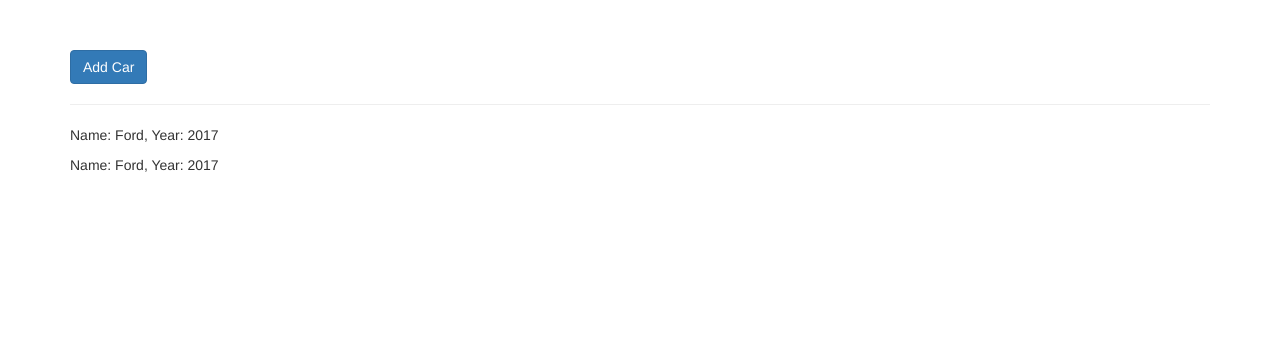
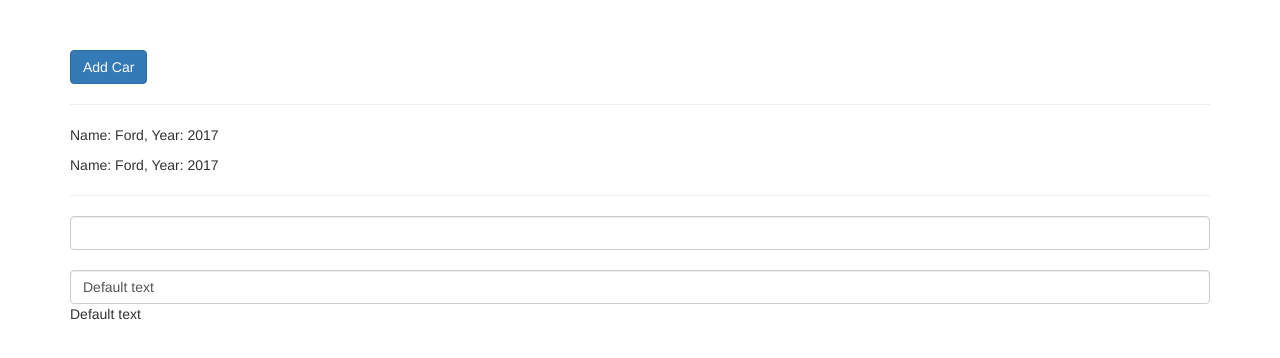
Before and after one commit to atab68/Angular2, an Angular app: page / in a window 1280 px wide. Shown: the top 358 px of the page. Built offline with nearby package versions, Linux system fonts and the light colour scheme.

Commit message:
one way binding and two way binding

```diff
--- a/src/app/app.module.ts
+++ b/src/app/app.module.ts
@@ -1,6 +1,6 @@
 import { BrowserModule } from '@angular/platform-browser';
 import { NgModule } from '@angular/core';
-
+import { FormsModule } from '@angular/forms';
 import { AppRoutingModule } from './app-routing.module';
 import { AppComponent } from './app.component';
 import { CarsComponent } from './cars/cars.component';
@@ -16,6 +16,7 @@ import { CarComponent } from './car/car.component';
   ],
   imports: [
     BrowserModule,
+    FormsModule,
     AppRoutingModule
   ],
   providers: [],
--- a/src/app/cars/cars.component.html
+++ b/src/app/cars/cars.component.html
@@ -1,5 +1,15 @@
-<button [disabled]="!canAddCar" class="btn btn-primary">Add Car</button>
+<button  class="btn btn-primary" (click)="addCar()">Add Car</button>
 <br>
+<p>{{ addCarStatus }}</p>
 <hr>
 <app-car></app-car>
 <app-car></app-car>
+
+<hr>
+
+<input type="text" class="form-control"  (keyup)="onKeyUp($event)">
+<!-- [iz componeta v shablon] (iz shablona v component) -->
+<br>
+<input type="text" class="form-control" [(ngModel)]="inputText">
+
+<p> {{ inputText }}</p>
--- a/src/app/cars/cars.component.ts
+++ b/src/app/cars/cars.component.ts
@@ -7,12 +7,20 @@ import { Component } from '@angular/core';
 })
 export class CarsComponent {
 
-  canAddCar = false;
+ addCarStatus = '';
+  inputText = 'Default text';
 
-  constructor() {
-    setTimeout(() => {
-      this.canAddCar = true;
-    }, 4000);
+  constructor() {}
+
+  addCar() {
+    this.addCarStatus = "Car was added!"
+  }
+
+  onKeyUp(event) {
+    //console.log(event);
+    if (event.code === 'Enter')
+      this.inputText = event.target.value;
+
   }
 
 }
```
